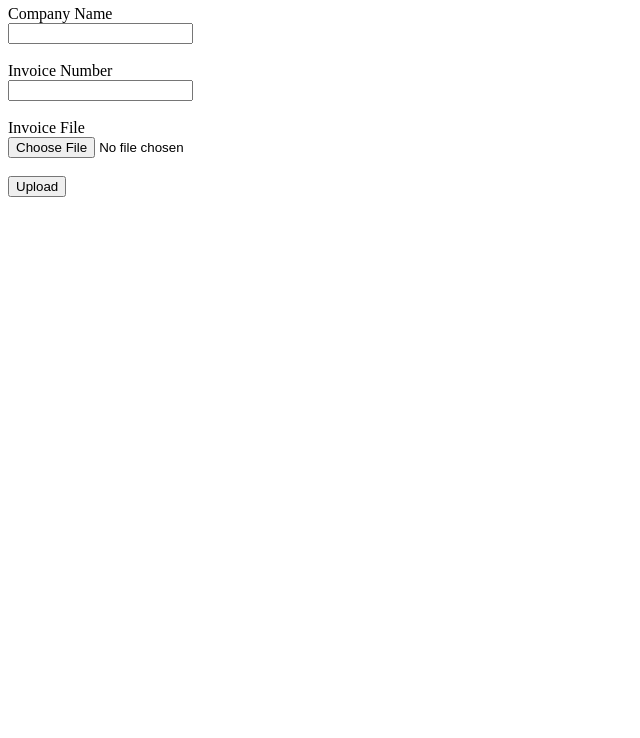
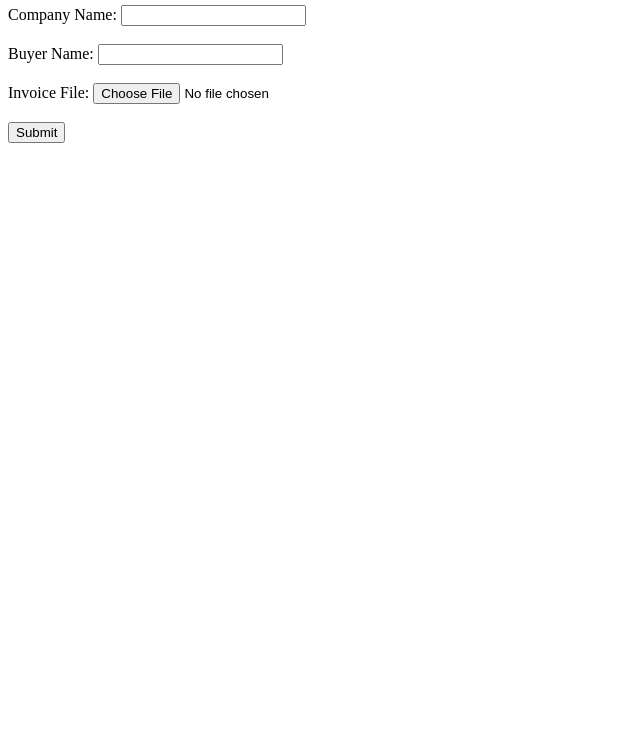
Before and after one commit to aasriram/something, a website: page index.html in a window 1280 px wide. Shown: the part 62-800 px from the top of the page, without its empty margins (0-640 px from the left). Drawn offline with Linux system fonts and the light colour scheme.

Commit message:
Update index.html

```diff
--- a/index.html
+++ b/index.html
@@ -1,22 +1,25 @@
 <!DOCTYPE html>
-<html lang="en">
+<html>
   <head>
-  <meta charset="UTF-8" />
     <title>Upload Invoice</title>
   </head>
   <body>
-  <h2>Upload Invoice</h2>
-  <form id="invoiceForm" enctype="multipart/form-data" method="POST"  action="https://primary-production-6235.up.railway.app/webhook-test/1bfdb1ad-bfe4-4eb2-8741-05e23562be63">
-    <label>Company Name</label><br />
+    <h2>Submit Invoice</h2>
+    <form
+      action="https://primary-production-6235.up.railway.app/webhook/upload-invoice"
+      method="POST"
+      enctype="multipart/form-data"
+    >
+      <label>Company Name:</label>
       <input type="text" name="companyName" required /><br /><br />
 
-    <label>Invoice Number</label><br />
-    <input type="text" name="invoiceNumber" required /><br /><br />
+      <label>Buyer Name:</label>
+      <input type="text" name="buyerName" required /><br /><br />
 
-    <label>Invoice File</label><br />
-    <input type="file" name="invoiceFile" accept=".pdf,.jpg,.png" required /><br /><br />
+      <label>Invoice File:</label>
+      <input type="file" name="invoiceFile" accept=".pdf,.png,.jpg" required /><br /><br />
 
-    <button type="submit">Upload</button>
+      <button type="submit">Submit</button>
     </form>
   </body>
 </html>
```
Lines whose indentation alone changed are shown as unchanged.
